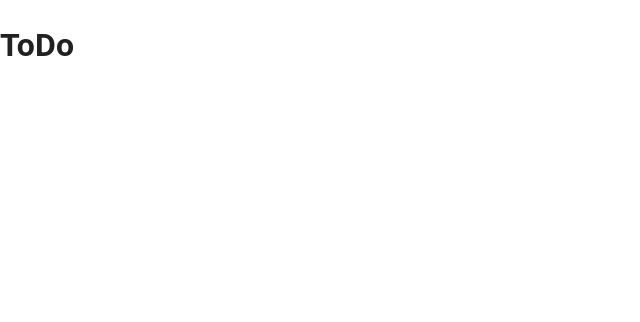
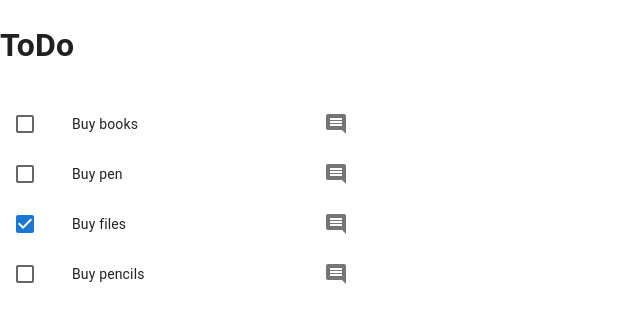
Before and after one commit to iamkiren/Todo, a React (Vite) app: page / in a window 1280 px wide. Shown: the top 322 px of the page, without its empty margins (0-640 px from the left). Built offline with nearby package versions, Linux system fonts and the light colour scheme.

Commit message:
Part-1 completed

```diff
--- a/src/App.jsx
+++ b/src/App.jsx
@@ -1,3 +1,4 @@
+import TodoList from "./TodoList";
 import CssBaseline from "@mui/material/CssBaseline";
 
 function App() {
@@ -5,6 +6,7 @@
     <>
       <CssBaseline />
       <h1>ToDo</h1>
+      <TodoList />
     </>
   );
 }
--- /dev/null
+++ b/src/TodoList.jsx
@@ -0,0 +1,53 @@
+import React from "react";
+import List from "@mui/material/List";
+import ListItem from "@mui/material/ListItem";
+import ListItemButton from "@mui/material/ListItemButton";
+import ListItemIcon from "@mui/material/ListItemIcon";
+import ListItemText from "@mui/material/ListItemText";
+import Checkbox from "@mui/material/Checkbox";
+import IconButton from "@mui/material/IconButton";
+import CommentIcon from "@mui/icons-material/Comment";
+
+export default function TodoList() {
+  const initialTodo = [
+    { id: "1234", text: "Buy books", completed: false },
+    { id: "1235", text: "Buy pen", completed: false },
+    { id: "1236", text: "Buy files", completed: true },
+    { id: "1237", text: "Buy pencils", completed: false },
+  ];
+
+  const [todos, setTodo] = React.useState(initialTodo);
+
+  return (
+    <List sx={{ width: "100%", maxWidth: 360, bgcolor: "background.paper" }}>
+      {todos.map((todo) => {
+        const labelId = `checkbox-list-label-${todo.id}`;
+
+        return (
+          <ListItem
+            key={todo.id}
+            secondaryAction={
+              <IconButton edge="end" aria-label="comments">
+                <CommentIcon />
+              </IconButton>
+            }
+            disablePadding
+          >
+            <ListItemButton role={undefined} dense>
+              <ListItemIcon>
+                <Checkbox
+                  edge="start"
+                  checked={todo.completed}
+                  tabIndex={-1}
+                  disableRipple
+                  inputProps={{ "aria-labelledby": labelId }}
+                />
+              </ListItemIcon>
+              <ListItemText id={labelId} primary={todo.text} />
+            </ListItemButton>
+          </ListItem>
+        );
+      })}
+    </List>
+  );
+}
```
Also changed, not shown: 1 other file (tests, documents, lock files or other folders).
